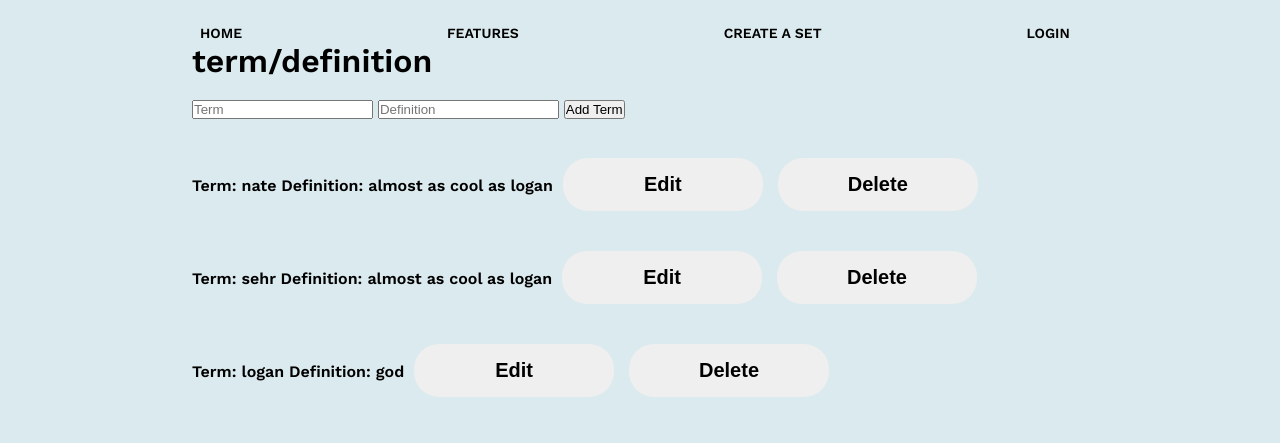
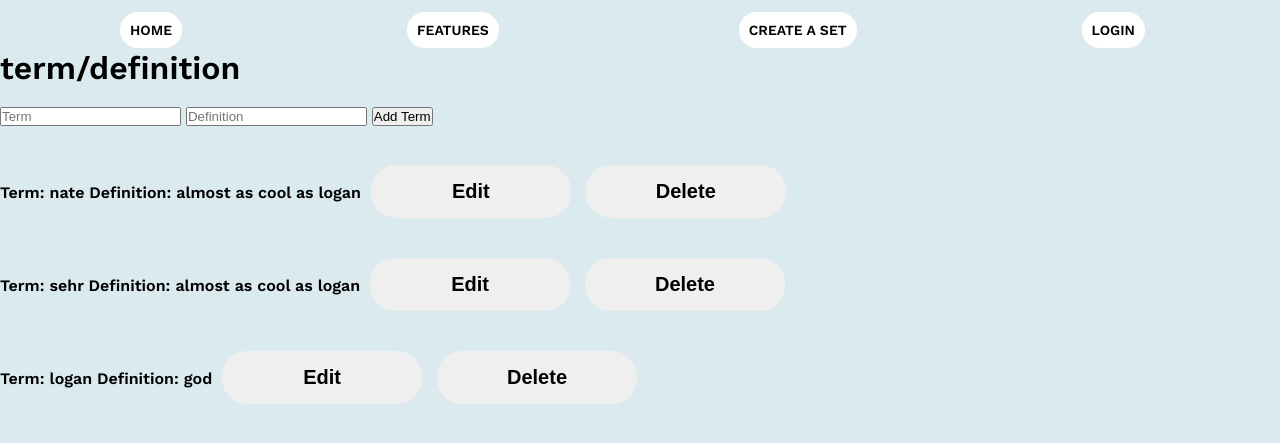
Before and after one commit to Logan-Borzych/quizlet2electricboogaloo, a Flask app: page /sets/1 in a window 1280 px wide. Shown: the top 443 px of the page. Run offline with Flask 3, Linux system fonts and the light colour scheme.

Commit message:
background

```diff
--- a/static/css/navbardesgin.css
+++ b/static/css/navbardesgin.css
@@ -8,12 +8,9 @@ body {
 
 .container {
 	width: 70%;
-	margin: 0 auto;
+	margin: 50 auto;
 }
 
-header {
-    background-color: rgb(98, 222, 238);
-}
 
 
 header::after {
@@ -29,45 +26,58 @@ header::after {
 
 nav {
   float: left;
+  justify-content: space-between;
+  padding: 10px;
+
+
 }
 
+
+/*idk who put this here but it does nothing*/
 nav ul {
-  margin: 0;
-  padding: 0;
+  margin: 100;
+  padding: 100;
   list-style: none;
+  justify-content: flex-end;
+
+
 }
 
-nav li {
+/*DONT TOUCH*/nav li {
   display: inline-block;
-  margin-left: 200px;
-  padding-top: 23px;
+  margin-left: 10;
+  padding-top: 10px;
+  position: center;
 
-  position: relative;
 }
+
 
 nav a {
   color: rgb(0, 0, 0);
   text-decoration: none;
   text-transform: uppercase;
   font-size: 14px;
+  border-radius: 40px;
+  background: #ffffff;
+  justify-content: space-between;
+  padding: 10px;
+  width: 200px;
+  height: 150px;
+  margin: 50px 110px;
 }
+
+.back-video{
+  position: absolute;
+  right: 0;
+  bottom: 0;
+  z-index: -1;
+}
+
 
 nav a:hover {
   color: rgb(224, 231, 225);
 }
 
-nav a::before {
-  content: '';
-  display: block;
-  height: 10px;
-  background-color: rgb(0, 0, 0);
-
-  position: absolute;
-  top: 0;
-  width: 0%;
-
-  transition: all ease-in-out 250ms;
-}
 
 nav a:hover::before {
   width: 100%;
--- a/templates/base.html
+++ b/templates/base.html
@@ -18,11 +18,16 @@
     <u1 class = "primary-nav">
             <li class = "current"><a href="{{ url_for('home')}}">Home</a></li>
             <li><a href = "{{ url_for('features')}}">Features</a></li>
-            <li><a href = "{{ url_for('create_set')}}">Create A Set</a></li>
-            <li><a href = "{{ url_for('login')}}">Login</a></li>
+
     </ul>
 </nav>
 
+<nav>
+        <u1 class = "primary-nav1">
+          <li><a href = "{{ url_for('create_set')}}">Create A Set</a></li>
+         <li><a href = "{{ url_for('login')}}">Login</a></li>
+        </u1>
+</nav>
 <!--end nav bar, begin each page content-->
 {% block content %}
 
```
Also changed, not shown: static/css/explorecss.css (+16 -0 lines), templates/explore.html (+8 -5 lines), templates/index.html (+7 -1 lines), instance/terms.db, 1 other file.
